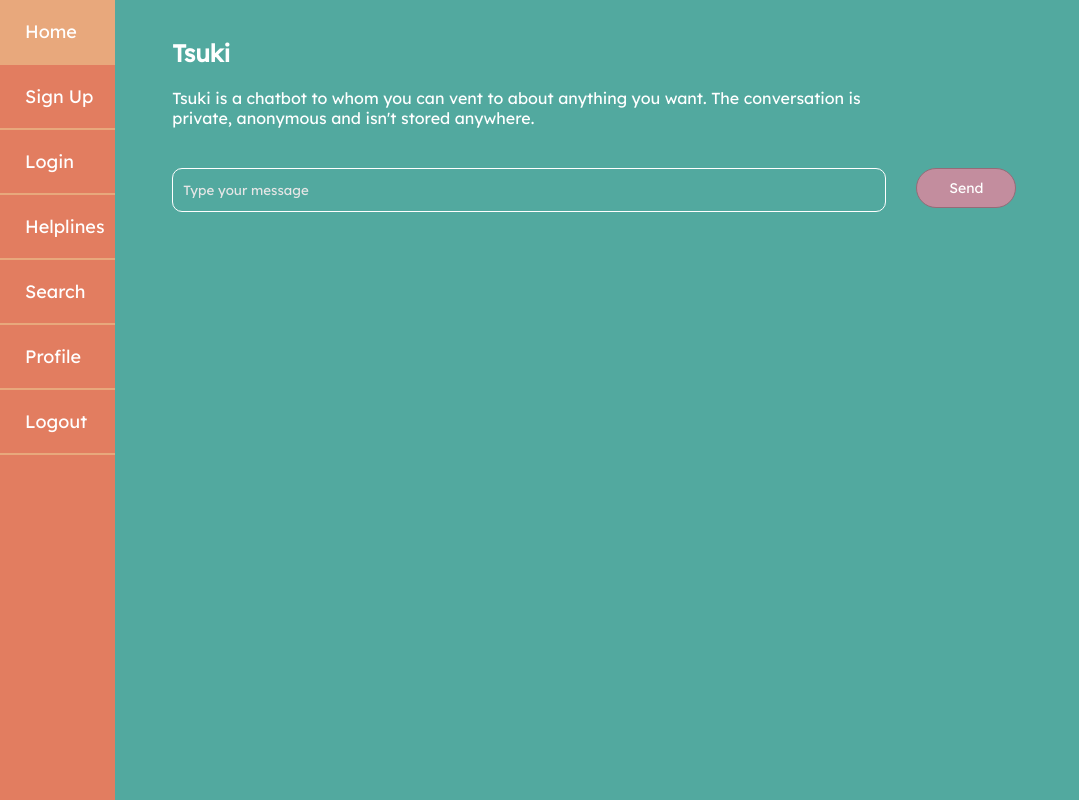
After one commit to Devansh3712/nasake, a FastAPI app: template templates/chat.html in a window 1280 px wide. The commit adds this page. Shown: the whole page, without its empty margins (0-1079 px from the left). Run offline with FastAPI, Linux system fonts and the light colour scheme; the template is opened without the code that fills it, so the values that code supplies are empty; parts of the project's set-up code (start-up, migrations or seed data) failed here and were passed over.

Commit message:
Create chatbot using OpenAI API
Signed-off-by: Devansh3712 <devanshamity@gmail.com>

```diff
--- a/config.py
+++ b/config.py
@@ -13,6 +13,7 @@ class Settings(BaseSettings):
     POSTGRES_PASSWORD: str
     POSTGRES_HOST: str
     POSTGRES_DATABASE: str
+    OPENAI_API_KEY: str
 
 
 @lru_cache()
--- a/models/schemas.py
+++ b/models/schemas.py
@@ -35,3 +35,8 @@ class JournalRequest(BaseModel):
     user_id: str
     body: str
     created_at: datetime = datetime.now()
+
+
+class ChatbotRequest(BaseModel):
+    message: str
+    timestap: datetime = datetime.now()
--- a/pyproject.toml
+++ b/pyproject.toml
@@ -21,6 +21,7 @@ python-multipart = "^0.0.6"
 httpx = "^0.25.1"
 transformers = "^4.35.2"
 tensorflow = "^2.15.0"
+openai = "^1.3.4"
 
 
 [tool.poetry.group.dev.dependencies]
--- /dev/null
+++ b/routers/chat.py
@@ -0,0 +1,42 @@
+from fastapi import status, APIRouter, Depends, Request
+from fastapi.templating import Jinja2Templates
+from openai import Client
+
+from config import settings
+from internal.error import Unauthorized
+from internal.session import get_current_user
+from models.schemas import ChatbotRequest
+from models.user import User
+
+router = APIRouter(prefix="/chat")
+templates = Jinja2Templates("templates")
+
+
+client = Client(api_key=settings.OPENAI_API_KEY)
+messages = [
+    {
+        "role": "system",
+        "content": "Your are tsuki, an assistant who will listen to people vent out whatever they want to. \
+            Sympathise with them and give them some valuable insights that can be useful in their situation.",
+    }
+]
+
+
+@router.get("/")
+async def chat_page(request: Request, user: User | None = Depends(get_current_user)):
+    if not user:
+        return templates.TemplateResponse(
+            "error.html",
+            {"request": request, "error": Unauthorized},
+            status.HTTP_401_UNAUTHORIZED,
+        )
+    return templates.TemplateResponse("chat.html", {"request": request})
+
+
+@router.post("/")
+async def chatbot(request: ChatbotRequest):
+    messages.append({"role": "user", "content": request.message})
+    response = client.chat.completions.create(model="gpt-3.5-turbo", messages=messages)  # type: ignore
+    chat_response = response.choices[0].message.content
+    messages.append({"role": "assistant", "content": chat_response})  # type: ignore
+    return chat_response
--- a/server/api.py
+++ b/server/api.py
@@ -4,11 +4,12 @@ from fastapi import FastAPI, Request
 from fastapi.responses import HTMLResponse
 from fastapi.staticfiles import StaticFiles
 from fastapi.templating import Jinja2Templates
+from fastapi.middleware.cors import CORSMiddleware
 from starlette.middleware.sessions import SessionMiddleware
 
 from config import settings
 from models.database import Base, engine
-from routers import auth, journal, home
+from routers import auth, chat, journal, home
 
 
 @asynccontextmanager
@@ -20,7 +21,15 @@ async def lifespan(app: FastAPI):
 app = FastAPI(lifespan=lifespan)
 app.mount("/static", StaticFiles(directory="static"), name="static")
 app.add_middleware(SessionMiddleware, secret_key=settings.SECRET_KEY)
+app.add_middleware(
+    CORSMiddleware,
+    allow_origins=["*"],
+    allow_credentials=True,
+    allow_methods=["*"],
+    allow_headers=["*"],
+)
 app.include_router(auth.router)
+app.include_router(chat.router)
 app.include_router(journal.router)
 app.include_router(home.router)
 
--- /dev/null
+++ b/static/chat.js
@@ -0,0 +1,44 @@
+async function sendMessage() {
+	const message = document.getElementById('message').value;
+	if (message != '') {
+		const chat = document.getElementById('chats');
+		const element = document.createElement('div');
+		element.classList.add('chat-user');
+		element.textContent = 'You: ' + message;
+		chat.appendChild(element);
+		document.getElementById('message').value = '';
+
+		const loading = document.createElement('div');
+		loading.innerHTML = `
+		<div class="chat-bubble">
+			<div class="typing">
+		  		<div class="dot"></div>
+		  		<div class="dot"></div>
+		  		<div class="dot"></div>
+			</div>
+		</div>
+		`;
+		chat.appendChild(loading);
+		const response = await fetch('http://localhost:8000/chat', {
+			method: 'POST',
+			headers: {
+				'Content-Type': 'application/json',
+			},
+			body: JSON.stringify({ message: message }),
+		});
+		chat.removeChild(loading);
+		const botMessage = await response.json();
+		const bot = document.createElement('div');
+		bot.classList.add('chat-bot');
+		bot.textContent = 'Tsuki: ' + String(botMessage);
+		chat.appendChild(bot);
+	}
+}
+
+document.getElementById('send').addEventListener('click', sendMessage);
+document.getElementById('message').addEventListener('keydown', (event) => {
+	if (event.key === 'Enter') {
+		event.preventDefault();
+		sendMessage();
+	}
+});
--- a/static/styles.css
+++ b/static/styles.css
@@ -218,3 +218,137 @@ th {
 .analysis tr:nth-child(even) {
 	background-color: #139483;
 }
+
+.chatbot {
+	margin-top: 40px;
+}
+
+.chatbot input {
+	margin-bottom: 10px;
+	font-family: inherit;
+	width: 700px;
+	height: 40px;
+	display: inline-block;
+	border: 1px solid #ffffff;
+	border-radius: 10px;
+	background-color: inherit;
+	color: white;
+	padding-left: 10px;
+}
+
+.chatbot button {
+	color: white;
+	font-size: 14px;
+	font-family: inherit;
+	margin-left: 30px;
+	width: 100px;
+	height: 40px;
+	border: 1px solid #956b78;
+	border-radius: 20px;
+	background-color: #c38d9e;
+	position: absolute;
+}
+
+.chatbot button:hover {
+	cursor: pointer;
+	background-color: #956b78;
+}
+
+.chat-area {
+	height: 400px;
+	overflow-y: scroll;
+	padding: 20px;
+}
+
+.chat-user {
+	background-color: #139483;
+	border-radius: 5px;
+	padding: 20px;
+	margin: 10px 0;
+}
+
+.chat-bot {
+	background-color: #378480;
+	border-radius: 5px;
+	padding: 20px;
+	margin: 10px 0;
+}
+
+.chat-bubble {
+	background-color: #e6f8f1;
+	padding: 16px 28px;
+	-webkit-border-radius: 20px;
+	-webkit-border-bottom-left-radius: 2px;
+	-moz-border-radius: 20px;
+	-moz-border-radius-bottomleft: 2px;
+	border-radius: 20px;
+	border-bottom-left-radius: 2px;
+	display: inline-block;
+}
+
+.typing {
+	align-items: center;
+	display: flex;
+	height: 17px;
+}
+
+.typing .dot {
+	animation: mercuryTypingAnimation 1.8s infinite ease-in-out;
+	background-color: #6cad96;
+	border-radius: 50%;
+	height: 7px;
+	margin-right: 4px;
+	vertical-align: middle;
+	width: 7px;
+	display: inline-block;
+}
+
+.typing .dot:nth-child(1) {
+	animation-delay: 200ms;
+}
+
+.typing .dot:nth-child(2) {
+	animation-delay: 300ms;
+}
+
+.typing .dot:nth-child(3) {
+	animation-delay: 400ms;
+}
+
+.typing .dot:last-child {
+	margin-right: 0;
+}
+
+@keyframes mercuryTypingAnimation {
+	0% {
+		transform: translateY(0px);
+		background-color: #6cad96;
+	}
+	28% {
+		transform: translateY(-7px);
+		background-color: #9ecab9;
+	}
+	44% {
+		transform: translateY(0px);
+		background-color: #b5d9cb;
+	}
+}
+
+::-webkit-scrollbar {
+	width: 20px;
+}
+
+::-webkit-scrollbar-track {
+	background-color: transparent;
+}
+
+::-webkit-scrollbar-thumb {
+	background-color: #d6dee1;
+	border-radius: 20px;
+	border: 6px solid transparent;
+	background-clip: content-box;
+}
+
+::-webkit-scrollbar-thumb:hover {
+	background-color: #a8bbbf;
+}
--- /dev/null
+++ b/templates/chat.html
@@ -0,0 +1,17 @@
+{% extends "base.html" %}{% block title %}Chat{% endblock %}{% block content %}
+<script src="{{ url_for('static', path='/chat.js') }}" defer></script>
+<div class="home">
+	<h2>Tsuki</h2>
+	<p>
+		Tsuki is a chatbot to whom you can vent to about anything you want. The
+		conversation is private, anonymous and isn't stored anywhere.
+	</p>
+	<div class="chatbot">
+		<input type="text" id="message" placeholder="Type your message" />
+		<button id="send">Send</button>
+		<div class="chat-area">
+			<div id="chats"></div>
+		</div>
+	</div>
+</div>
+{% endblock %}
--- a/templates/home.html
+++ b/templates/home.html
@@ -29,7 +29,9 @@
 	<div class="card-column">
 		<div class="card">
 			<p>Vent out to a Chat Bot</p>
-			<button><i class="fa-solid fa-arrow-right"></i></button>
+			<a href="/chat">
+				<button><i class="fa-solid fa-arrow-right"></i></button>
+			</a>
 		</div>
 	</div>
 </div>
```
Also changed, not shown: 2 other files.
